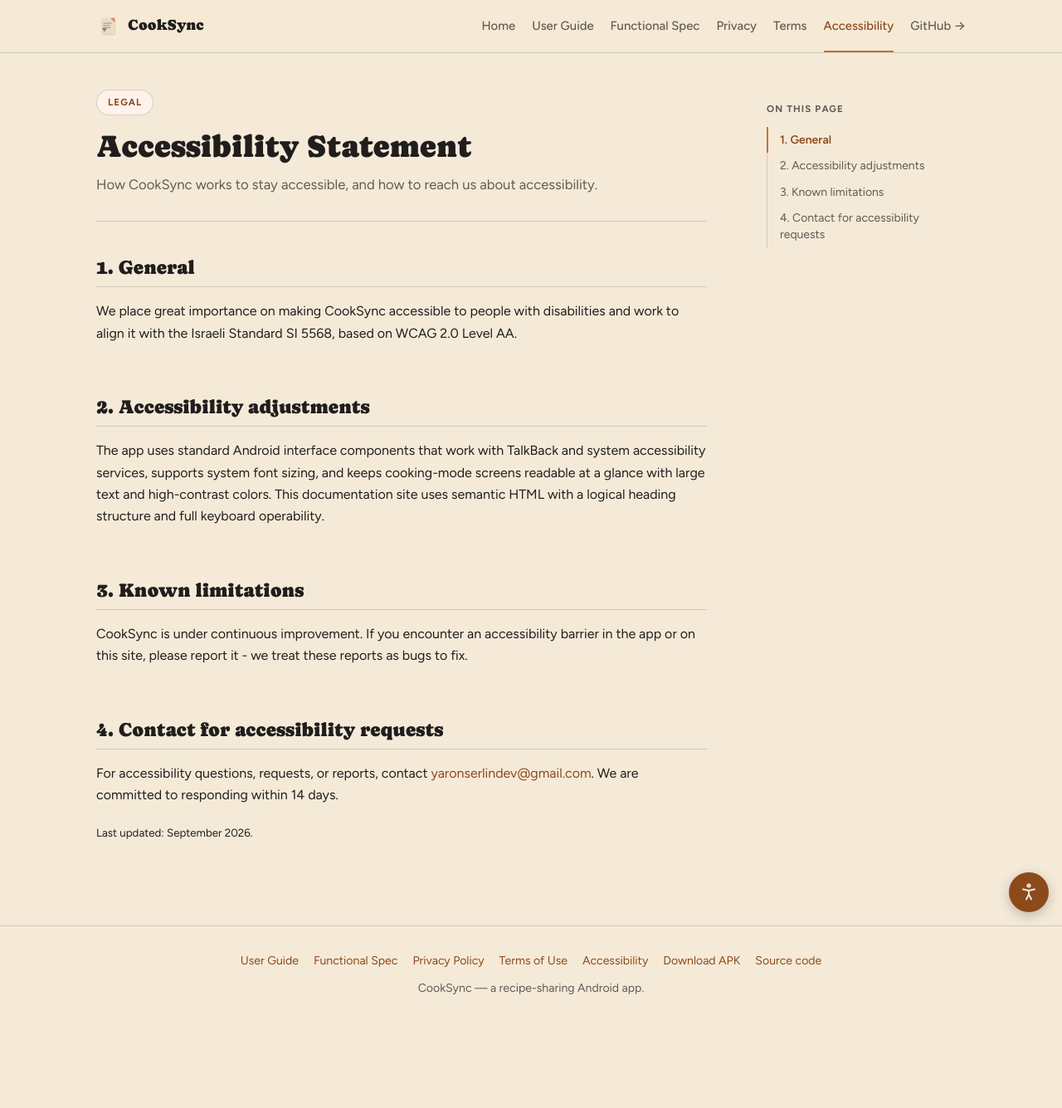
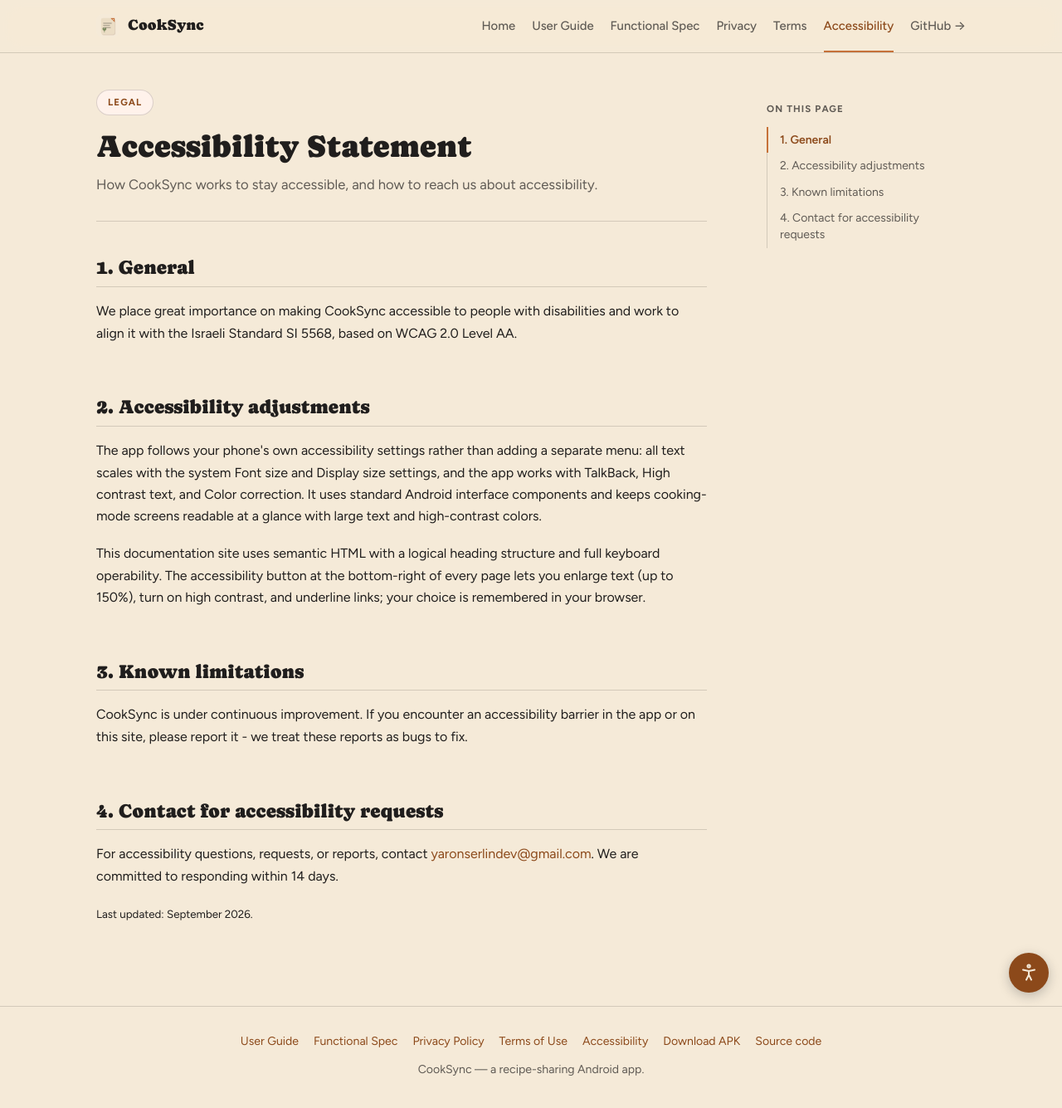
Before and after one commit to yaronserlin/cook-sync, a Jekyll site: the page built from docs/accessibility.html, in a window 1280 px wide and 1352 px high. Shown: the top 1335 px of the window at 83% size. Built offline with Jekyll 4.4.1, drawn with Linux system fonts in a browser that asks for light colours.

Commit message:
Accessibility statement: app follows phone settings; docs site menu
Updated accessibility documentation to clarify how the app follows system accessibility settings and added details about the accessibility button functionality.

```diff
--- a/docs/accessibility.html
+++ b/docs/accessibility.html
@@ -8,7 +8,8 @@ summary: How CookSync works to stay accessible, and how to reach us about access
     <p>We place great importance on making CookSync accessible to people with disabilities and work to align it with the Israeli Standard SI 5568, based on WCAG 2.0 Level AA.</p>
 
     <h2 id="adjustments">2. Accessibility adjustments</h2>
-    <p>The app uses standard Android interface components that work with TalkBack and system accessibility services, supports system font sizing, and keeps cooking-mode screens readable at a glance with large text and high-contrast colors. This documentation site uses semantic HTML with a logical heading structure and full keyboard operability.</p>
+    <p>The app follows your phone's own accessibility settings rather than adding a separate menu: all text scales with the system Font size and Display size settings, and the app works with TalkBack, High contrast text, and Color correction. It uses standard Android interface components and keeps cooking-mode screens readable at a glance with large text and high-contrast colors.</p>
+    <p>This documentation site uses semantic HTML with a logical heading structure and full keyboard operability. The accessibility button at the bottom-right of every page lets you enlarge text (up to 150%), turn on high contrast, and underline links; your choice is remembered in your browser.</p>
 
     <h2 id="known-limitations">3. Known limitations</h2>
     <p>CookSync is under continuous improvement. If you encounter an accessibility barrier in the app or on this site, please report it - we treat these reports as bugs to fix.</p>
```
